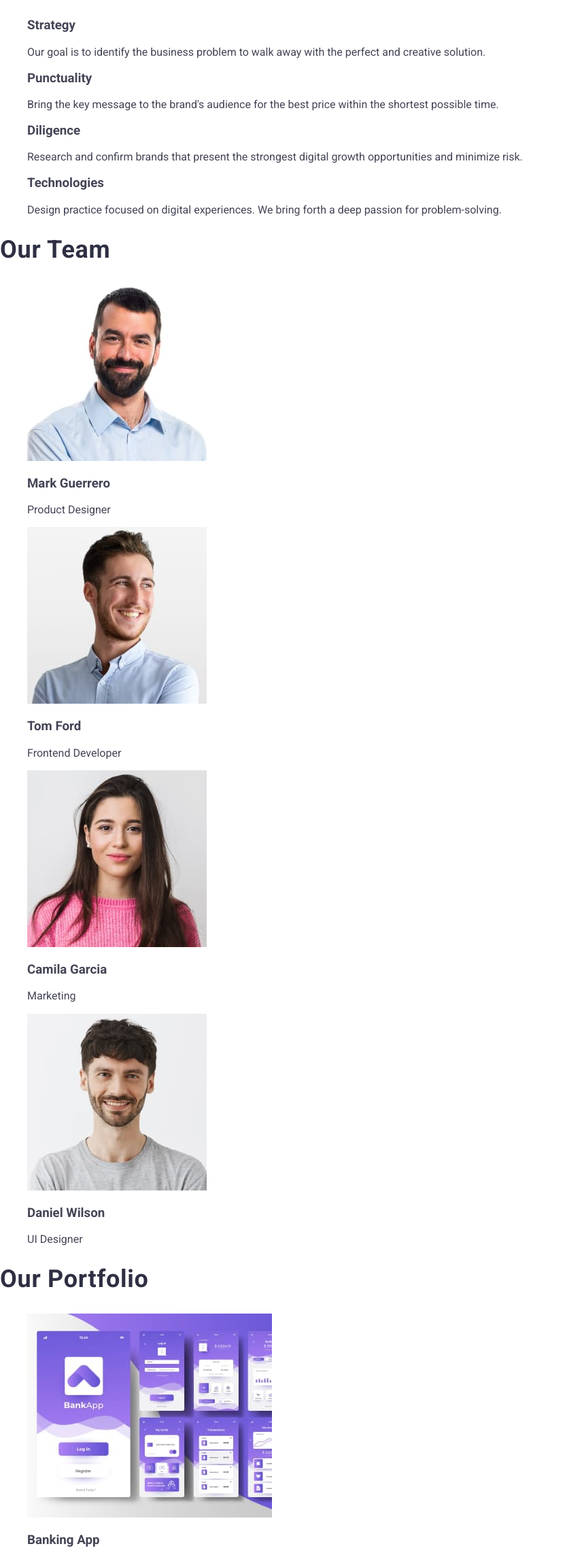
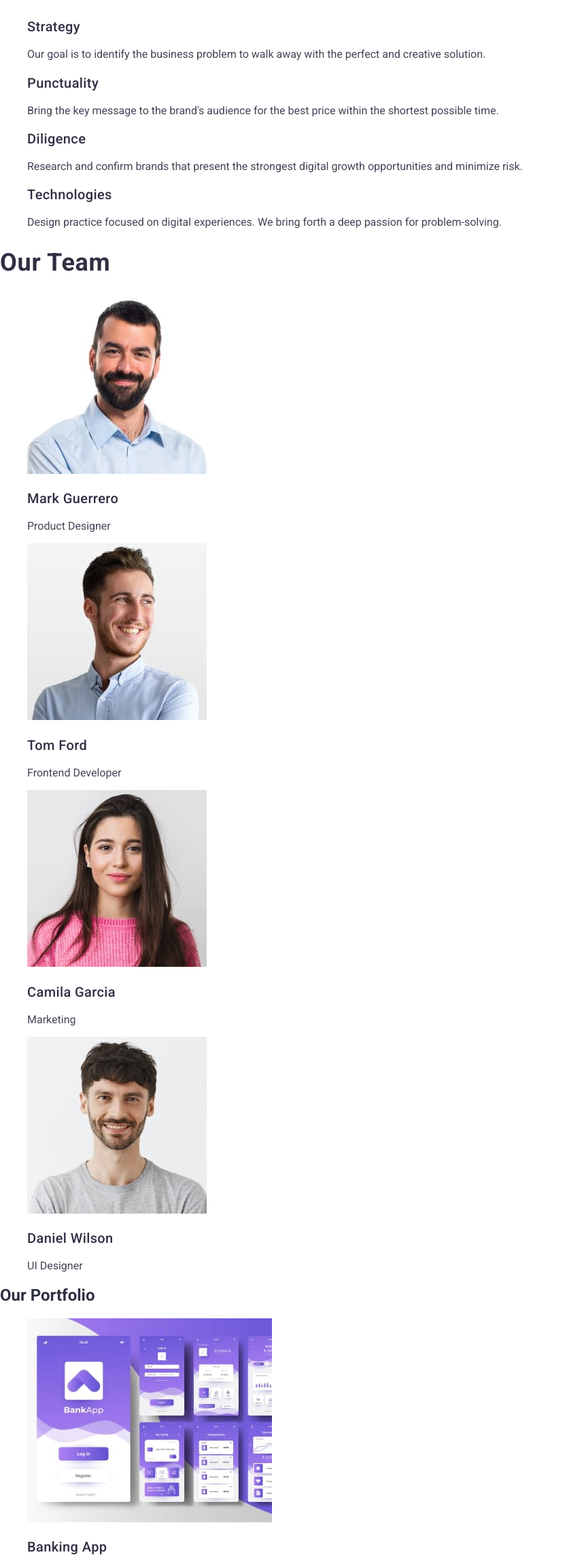
Before and after one commit to SO-Grifano/goit-markup-hw-02, a plain HTML site: page index.html in a window 1280 px wide. Shown: the part 392-2685 px from the top of the page at 68% size, without its empty margins (0-831 px from the left). Drawn offline with nearby package versions, Linux system fonts and the light colour scheme; files whose address does not match are found by name.

Commit message:
003 - Add titles styles

```diff
--- a/css/styles.css
+++ b/css/styles.css
@@ -13,21 +13,27 @@ ul {
   list-style-type: none;
 }
 h1,
-h2,
-h3,
-h4,
-h5,
-h6 {
+h2 {
   font-weight: 700;
 }
+h2,
+h3 {
+  color: #2e2f42;
+}
+
 h1 {
   font-size: 56px;
   line-height: 1.07;
   letter-spacing: 1.12px;
 }
-h2 {
+.section-title-h2 {
   font-size: 36px;
   letter-spacing: 0.72px;
   line-height: 1.11;
-  color: #2e2f42;
 }
+.item-title-h3 {
+  font-size: 20px;
+  letter-spacing: 0.4px;
+  line-height: 1.2;
+  font-weight: 500;
+}
--- a/index.html
+++ b/index.html
@@ -45,31 +45,31 @@
       </section>
       <!-- Section - Features -->
       <section>
-        <h2>Features</h2>
+        <h2 class="section-title-h2">Features</h2>
         <ul>
           <li>
-            <h3>Strategy</h3>
+            <h3 class="item-title-h3">Strategy</h3>
             <p>
               Our goal is to identify the business problem to walk away with the
               perfect and creative solution.
             </p>
           </li>
           <li>
-            <h3>Punctuality</h3>
+            <h3 class="item-title-h3">Punctuality</h3>
             <p>
               Bring the key message to the brand's audience for the best price
               within the shortest possible time.
             </p>
           </li>
           <li>
-            <h3>Diligence</h3>
+            <h3 class="item-title-h3">Diligence</h3>
             <p>
               Research and confirm brands that present the strongest digital
               growth opportunities and minimize risk.
             </p>
           </li>
           <li>
-            <h3>Technologies</h3>
+            <h3 class="item-title-h3">Technologies</h3>
             <p>
               Design practice focused on digital experiences. We bring forth a
               deep passion for problem-solving.
@@ -79,7 +79,7 @@
       </section>
       <!-- Section - Team -->
       <section>
-        <h2>Our Team</h2>
+        <h2 class="section-title-h2">Our Team</h2>
         <ul>
           <li>
             <!-- ? Як найкраще описати зображення для ALT атрибуту? Чи ім‘я в даному прикладі це ок? -->
@@ -89,7 +89,7 @@
               width="264"
               height="260"
             />
-            <h3>Mark Guerrero</h3>
+            <h3 class="item-title-h3">Mark Guerrero</h3>
             <p>Product Designer</p>
           </li>
           <li>
@@ -99,7 +99,7 @@
               width="264"
               height="260"
             />
-            <h3>Tom Ford</h3>
+            <h3 class="item-title-h3">Tom Ford</h3>
             <p>Frontend Developer</p>
           </li>
           <li>
@@ -109,7 +109,7 @@
               width="264"
               height="260"
             />
-            <h3>Camila Garcia</h3>
+            <h3 class="item-title-h3">Camila Garcia</h3>
             <p>Marketing</p>
           </li>
           <li>
@@ -119,7 +119,7 @@
               width="264"
               height="260"
             />
-            <h3>Daniel Wilson</h3>
+            <h3 class="item-title-h3">Daniel Wilson</h3>
             <p>UI Designer</p>
           </li>
         </ul>
@@ -137,7 +137,7 @@
                 height="300"
                 alt="Banking App"
               />
-              <h3 class="project-card">Banking App</h3>
+              <h3 class="item-title-h3">Banking App</h3>
               <p>App</p>
             </a>
           </li>
@@ -149,7 +149,7 @@
                 height="300"
                 alt="Cashless Payment"
               />
-              <h3 class="project-card">Cashless Payment</h3>
+              <h3 class="item-title-h3">Cashless Payment</h3>
               <p>Marketing</p>
             </a>
           </li>
@@ -161,7 +161,7 @@
                 height="300"
                 alt="Meditation App"
               />
-              <h3 class="project-card">Meditation App</h3>
+              <h3 class="item-title-h3">Meditation App</h3>
               <p>App</p>
             </a>
           </li>
@@ -173,7 +173,7 @@
                 height="300"
                 alt="Taxi Service"
               />
-              <h3 class="project-card">Taxi Service</h3>
+              <h3 class="item-title-h3">Taxi Service</h3>
               <p>Marketing</p>
             </a>
           </li>
@@ -185,7 +185,7 @@
                 height="300"
                 alt="Screen Illustrations"
               />
-              <h3 class="project-card">Screen Illustrations</h3>
+              <h3 class="item-title-h3">Screen Illustrations</h3>
               <p>Design</p>
             </a>
           </li>
@@ -197,7 +197,7 @@
                 height="300"
                 alt="Online Courses"
               />
-              <h3 class="project-card">Online Courses</h3>
+              <h3 class="item-title-h3">Online Courses</h3>
               <p>Marketing</p>
             </a>
           </li>
```
